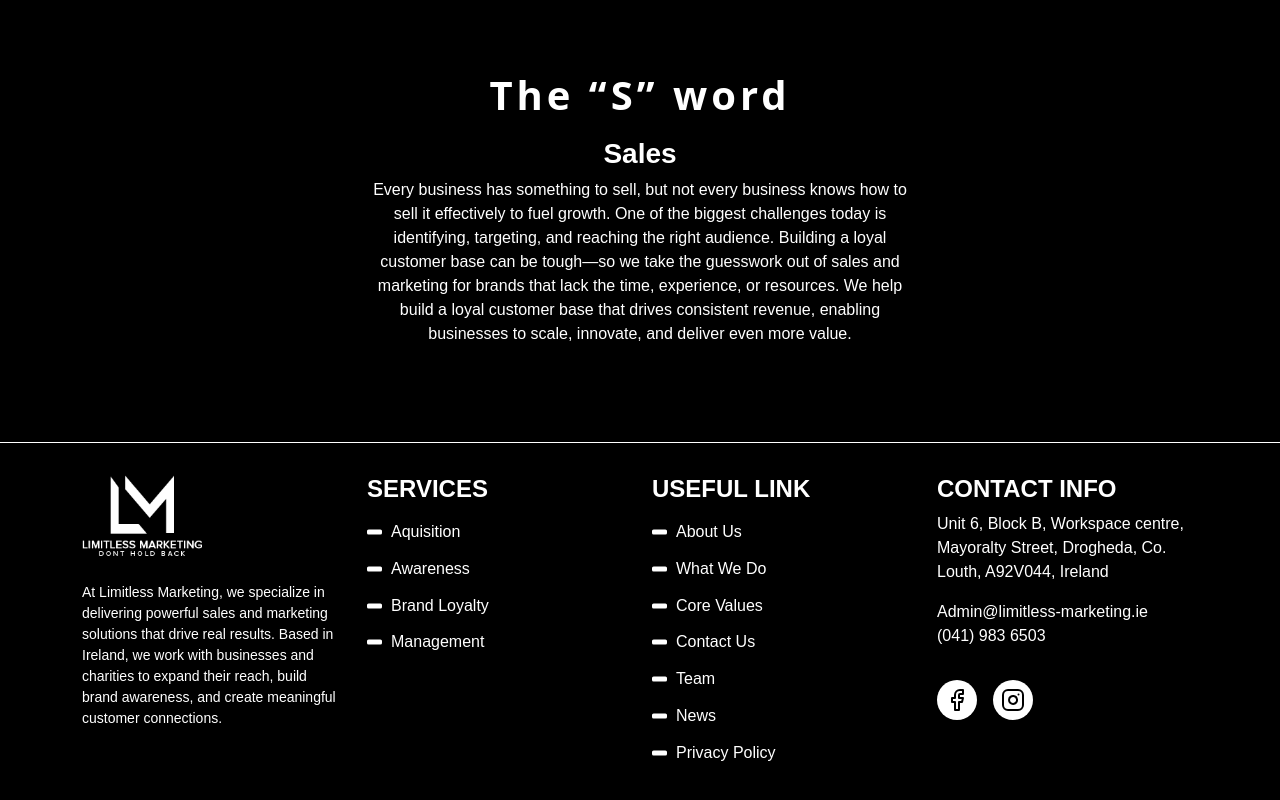
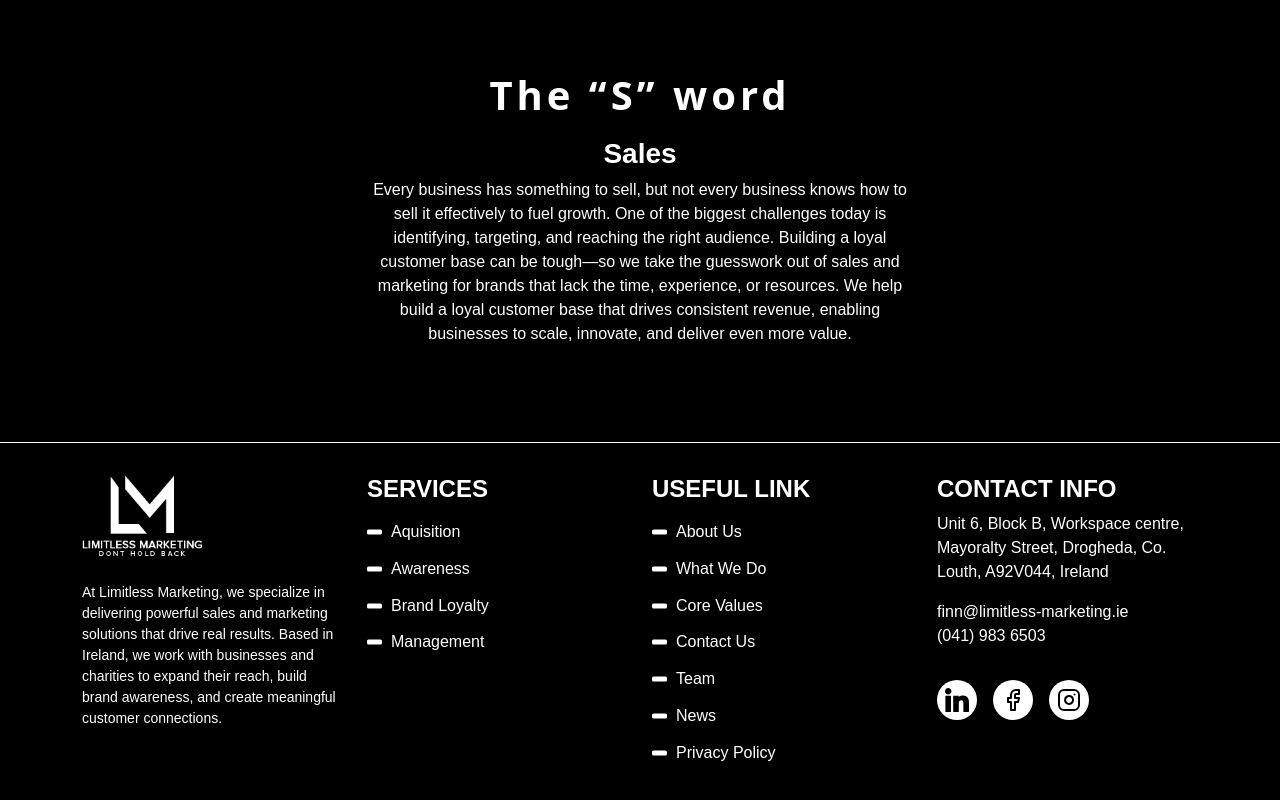
Before and after one commit to DJN2122/Limitless-Marketing-Website, a Next.js app: page / in a window 1280 px wide. Shown: the part 2725-3525 px from the top of the page. Built offline with nearby package versions, Linux system fonts and the light colour scheme; a web font is replaced by a local one.

Commit message:
updated footer

```diff
--- a/src/app/components/Footer.jsx
+++ b/src/app/components/Footer.jsx
@@ -83,13 +83,23 @@ const Footer = () => {
             <a
               href="mailto:admin@limitless-marketing.ie"
               className="footer-link">
-              Admin@limitless-marketing.ie
+              finn@limitless-marketing.ie
             </a>
             <a href="tell:(041) 983 6503" className="footer-link">
               (041) 983 6503
             </a>
 
             <div className="social">
+              <a
+                href="https://www.linkedin.com/company/limitless-marketing-ireland/posts/?feedView=all"
+                target="_blank">
+                <div className="icon">
+                  <img
+                    src="/assets/icons/linkedin.svg"
+                    alt="Limitless Marketing"
+                  />
+                </div>
+              </a>
               <a
                 href="https://www.facebook.com/LimitlessMarketingLTDBelfast"
                 target="_blank">
```
Also changed, not shown: public/assets/icons/linkedin.svg (added).
